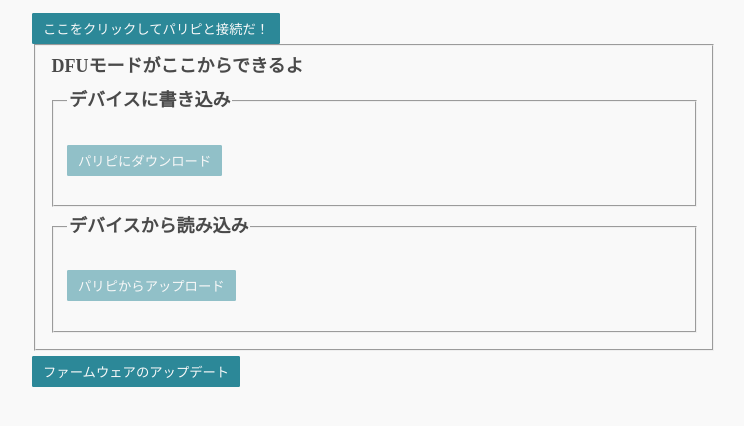
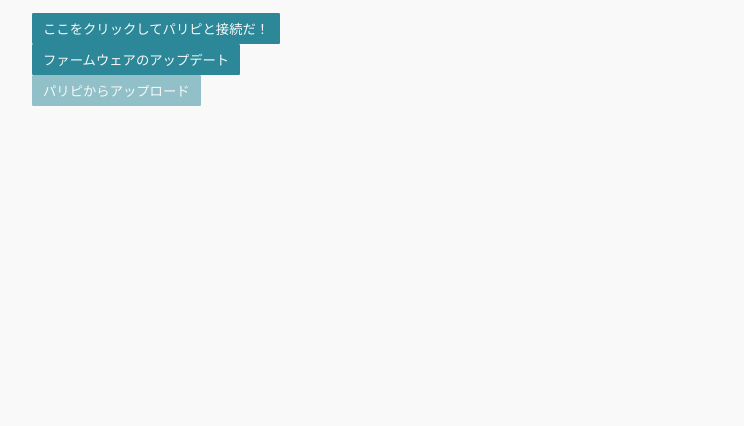
Before and after one commit to aotasso/test_dfu, a plain HTML site: page index.html in a window 1280 px wide. Shown: the whole page, without its empty margins (266-1010 px from the left). Drawn offline with Linux system fonts and the light colour scheme.

Commit message:
form削除

```diff
--- a/dfu-util.js
+++ b/dfu-util.js
@@ -223,7 +223,7 @@ var device = null;
         //let detachButton = document.querySelector("#detach");
         //追加分
         let updateButton = document.querySelector("#update");
-        let downloadButton = document.querySelector("#download");
+        //let downloadButton = document.querySelector("#download");
         let uploadButton = document.querySelector("#upload");
         //接続デバイスのステータス表示
         let statusDisplay = document.querySelector("#status");
@@ -293,7 +293,7 @@ var device = null;
             //dfuDisplay.textContent = "";
             //detachButton.disabled = true;
             uploadButton.disabled = true;
-            downloadButton.disabled = true;
+            //downloadButton.disabled = true;
             //firmwareFileField.disabled = true;
         }
 
@@ -405,13 +405,13 @@ var device = null;
                 // Runtime
                 //detachButton.disabled = false;
                 uploadButton.disabled = true;
-                downloadButton.disabled = true;
+                //downloadButton.disabled = true;
                 //firmwareFileField.disabled = true;
             } else {
                 // DFU
                 //detachButton.disabled = true;
                 uploadButton.disabled = false;
-                downloadButton.disabled = false;
+                //downloadButton.disabled = false;
                 //firmwareFileField.disabled = false;
             }
 
@@ -678,7 +678,6 @@ var device = null;
         //イベント監視開始
         //downloadButton.addEventListener('click', async function(event) {
         async function startDownload() {
-            console.log('start download');
             //イベント伝搬を止める？
             //event.preventDefault();
             //イベント伝搬を止める？
--- a/index.html
+++ b/index.html
@@ -69,37 +69,17 @@
     </fieldset> -->
     <!-- デタッチ　※あとで実装予定 -->
 
-    <fieldset>
-      <form id="configForm">
-        <!-- <label for="transferSize">Transfer Size:</label>
-        <input type="number" name="transferSize" id="transferSize" value="1024"/> -->
-        <!-- <div id="dfuseFields" hidden="true">
-          <label for="dfuseStartAddress">DfuSe Start Address:</label>
-          <input type="text" name="dfuseStartAddress" id="dfuseStartAddress" title="Initial memory address to read/write from (hex)" size="10" pattern="0x[A-Fa-f0-9]+"/>
-          <label for="dfuseUploadSize">DfuSe Upload Size:</label>
-          <input type="number" name="dfuseUploadSize" id="dfuseUploadSize" min="1"/>
-        </div> -->
-
-        <legend>DFUモードがここからできるよ</legend>
-        <fieldset>
-          <legend>デバイスに書き込み</legend>
-          <!-- <p>
-            <input type="file" id="firmwareFile" name="file" disabled="true"/>
-          </p> -->
-          <p>
-            <button id="download" disabled="true">パリピにダウンロード</button>
-          </p>
-          <div class="log" id="downloadLog"></div>
-        </fieldset>
-        <fieldset>
-          <legend>デバイスから読み込み</legend>
-          <p>
-            <button id="upload" disabled="true">パリピからアップロード</button>
-          </p>
-          <div class="log" id="uploadLog"></div>
-        </fieldset>
-      </form>
-    </fieldset>
-    <button id="update">ファームウェアのアップデート</button>
+    <div>
+      <div>
+          <button id="update">ファームウェアのアップデート</button>
+      </div>
+      <div class="log" id="downloadLog"></div>
+    </div>
+    <div>
+      <div>
+          <button id="upload" disabled="true">パリピからアップロード</button>
+      </div>
+      <div class="log" id="uploadLog"></div>
+    </div>
   </body>
 </html>
```
